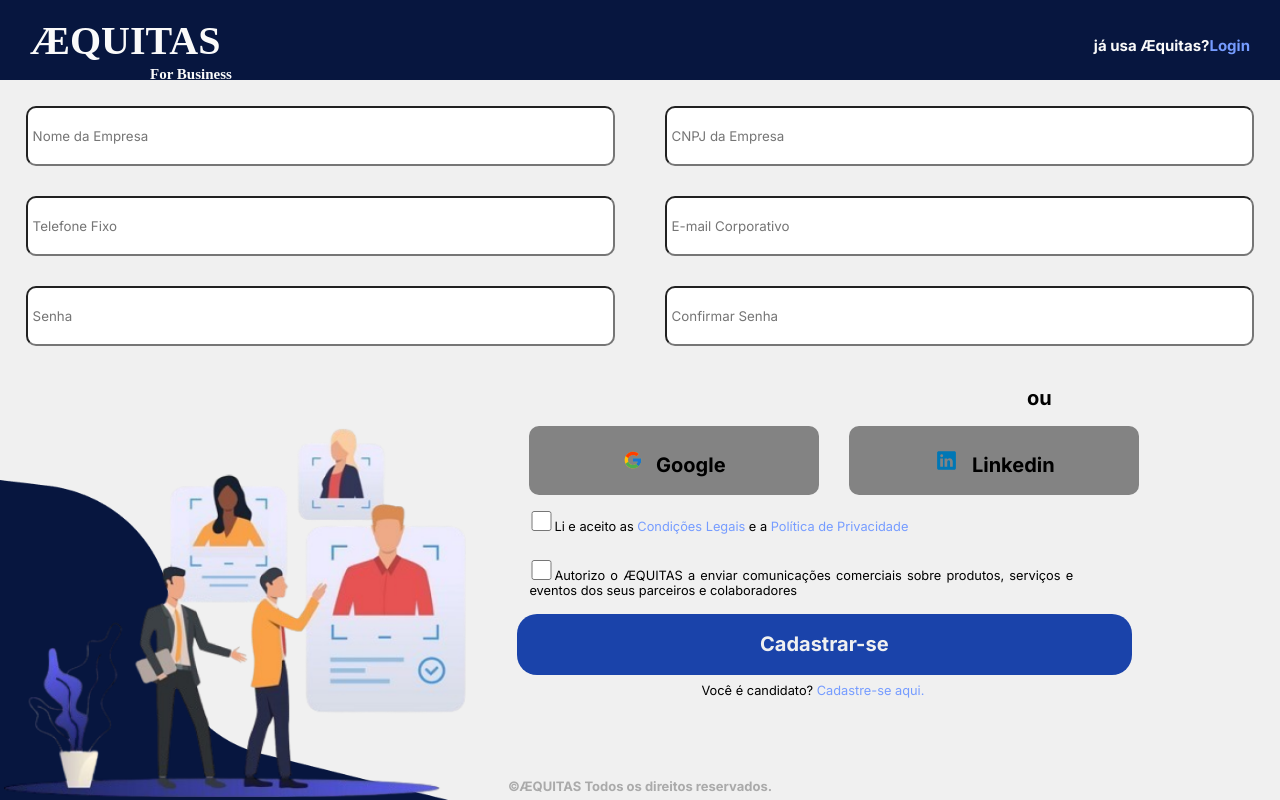
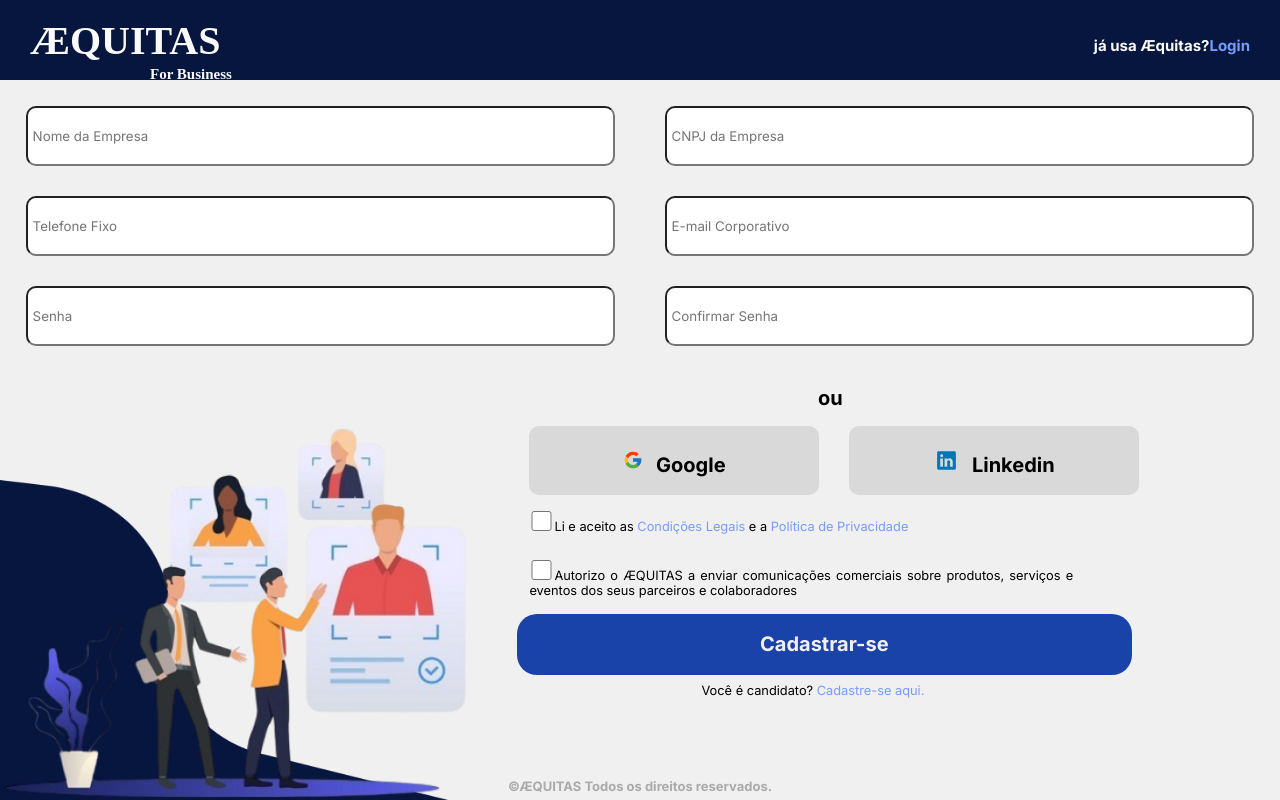
Before and after one commit to lucas-alexandrino/Aequitas-React, a React (Vite) app: page /cadastrorec in a window 1280 px wide. Built offline with nearby package versions, Linux system fonts and the light colour scheme; a web font is replaced by a local one.

Commit message:
Consertando estilo

```diff
--- a/src/pages/CadastroEmpresa/cadastroEmpresa.css
+++ b/src/pages/CadastroEmpresa/cadastroEmpresa.css
@@ -80,7 +80,7 @@
     font-size: clamp(11px, 3vw - 7px, 20px );
 }
 .redesEmpresa .complementoEmpresa{
-    margin: 0 0 0 65%;
+    margin: 0 0 0 31%;
 }
 
 .itensEmpresa {
@@ -96,14 +96,14 @@
 .itensEmpresa button{
     width: 40%;
     display: flex;
-    height: calc(8vh + 5px);
-    display: flex;
     align-items: center;
     justify-content: center;
+    height: calc(8vh + 5px);
+    text-decoration: none;
     gap:0 1vw;
     border-radius: 10px;
     border: none;
-    background-color: rgb(131, 131, 131);
+    background-color:  #D9D9D9;
     color: black;
 }
 
```
